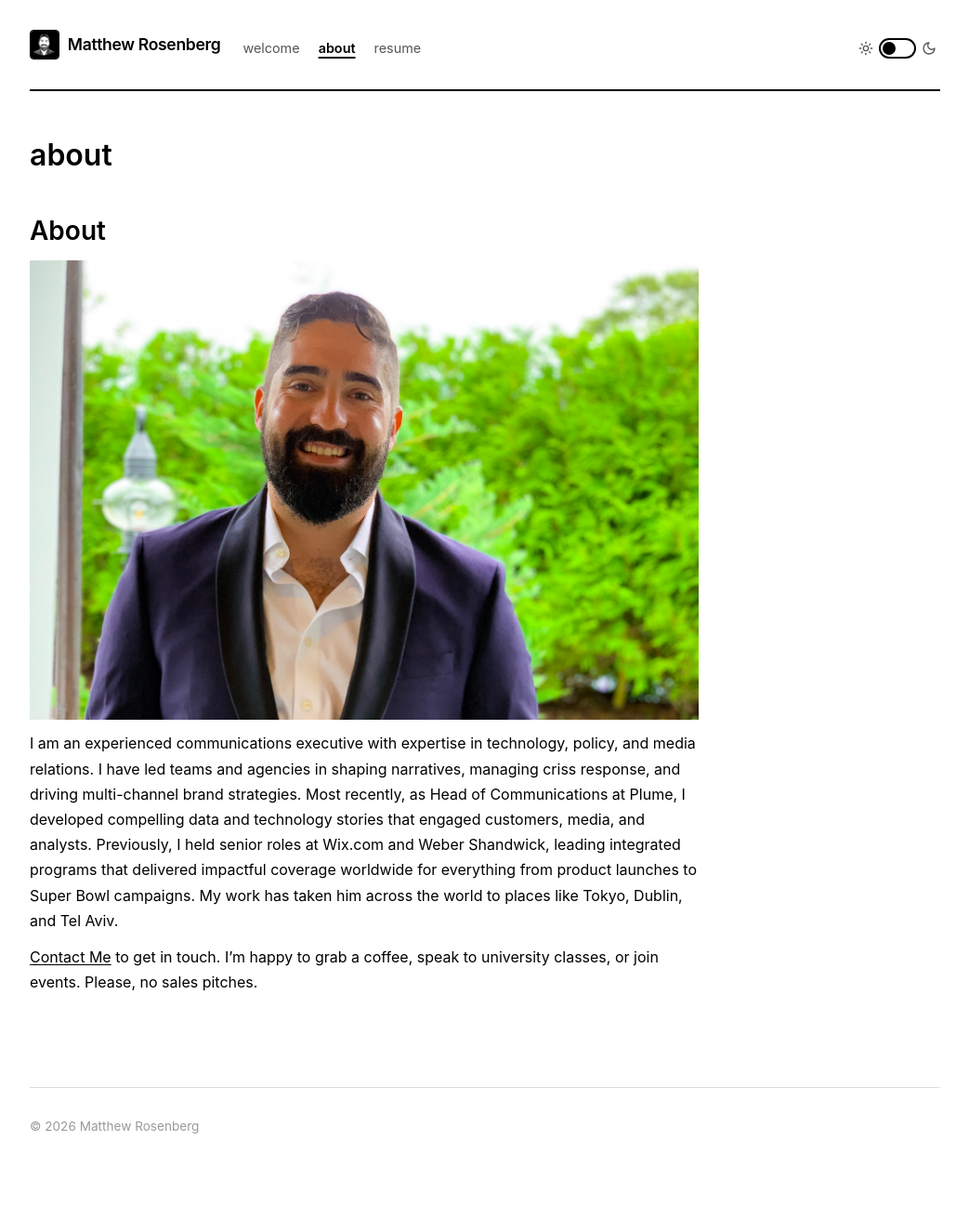
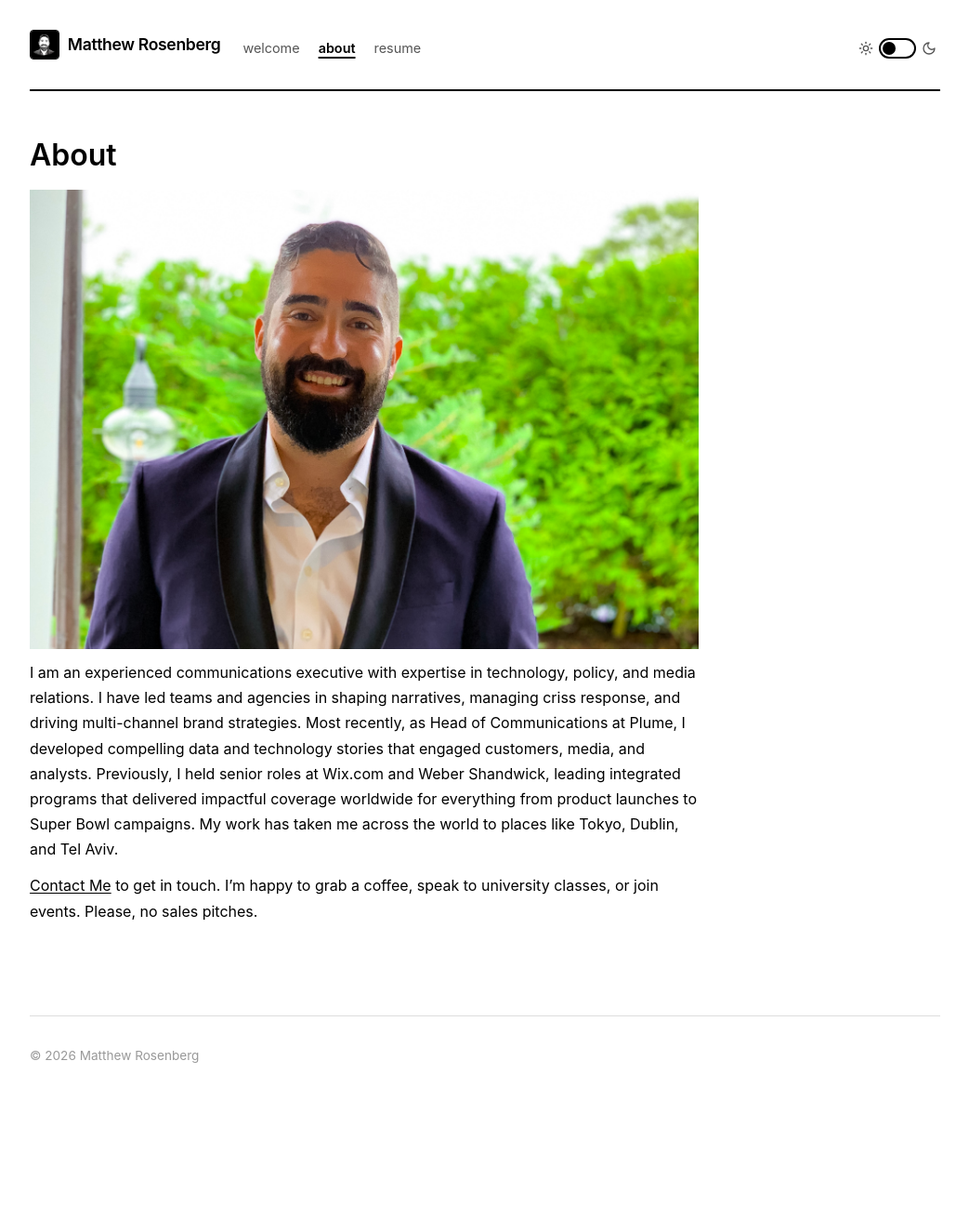
Before and after one commit to mattjrosenberg/mattjrosenberg.com, a Jekyll site: the page built from _notes/about.md, in a window 1280 px wide. Shown: the whole page at 93% size, without its empty margins (118-1161 px from the left). Built offline with Jekyll 4.4.1, drawn with Linux system fonts in a browser that asks for light colours; after the commit the page ends 1221 px from its top, so only the background shows below that.

Commit message:
Hide duplicate titles on about and resume pages, fix pronoun
Co-Authored-By: Claude Opus 4.6 <noreply@anthropic.com>

```diff
--- a/_notes/about.md
+++ b/_notes/about.md
@@ -1,11 +1,12 @@
 ---
 title: about
+hide_title: true
 ---
 
 # About
 
 ![Matt Rosenberg](/assets/images/rosenberg_headshot.jpg)
 
-I am an experienced communications executive with expertise in technology, policy, and media relations. I have led teams and agencies in shaping narratives, managing criss response, and driving multi-channel brand strategies. Most recently, as Head of Communications at Plume, I developed compelling data and technology stories that engaged customers, media, and analysts. Previously, I held senior roles at Wix.com and Weber Shandwick, leading integrated programs that delivered impactful coverage worldwide for everything from product launches to Super Bowl campaigns. My work has taken him across the world to places like Tokyo, Dublin, and Tel Aviv.
+I am an experienced communications executive with expertise in technology, policy, and media relations. I have led teams and agencies in shaping narratives, managing criss response, and driving multi-channel brand strategies. Most recently, as Head of Communications at Plume, I developed compelling data and technology stories that engaged customers, media, and analysts. Previously, I held senior roles at Wix.com and Weber Shandwick, leading integrated programs that delivered impactful coverage worldwide for everything from product launches to Super Bowl campaigns. My work has taken me across the world to places like Tokyo, Dublin, and Tel Aviv.
 
 [Contact Me](mailto:mattjrosenberg@gmail.com) to get in touch. I'm happy to grab a coffee, speak to university classes, or join events. Please, no sales pitches.
```
Also changed, not shown: _notes/resume.md (+1 -0 lines).
